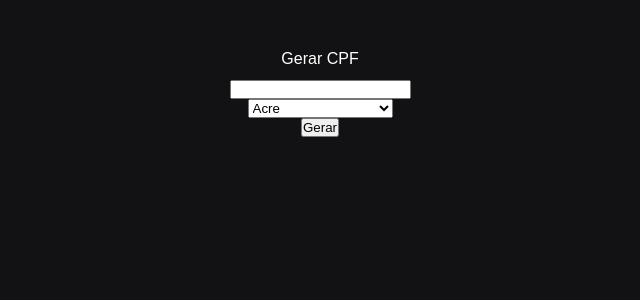
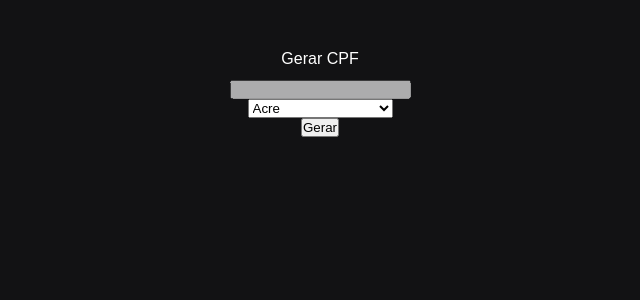
Before and after one commit to fabianoobispo/nexttest, a Next.js app: page / in a window 1280 px wide. Shown: the top 300 px of the page, without its empty margins (320-960 px from the left). Built offline with nearby package versions, Linux system fonts and the light colour scheme.

Commit message:
exibir resultado no input

```diff
--- a/src/pages/index.tsx
+++ b/src/pages/index.tsx
@@ -14,8 +14,7 @@ export default function Home() {
       axios.post('/api/gerarCPF', {estado})
       .then(response => {
           console.log(response.data);
-
-
+          setCpfgerado(response.data.cpf);
       });
 
 
@@ -25,7 +24,7 @@ export default function Home() {
     return (
     <Flex>
         <Title>Gerar CPF</Title>
-        <input type="text"></input>
+        <input type="text" value={cpfgerado} onChange={e =>setCpfgerado(e.target.value)} disabled />
 
         <select name="stado" id="stado" value={estado} onChange={e =>setEstado(e.target.value)}>
             <option value="AC">Acre</option>
```
